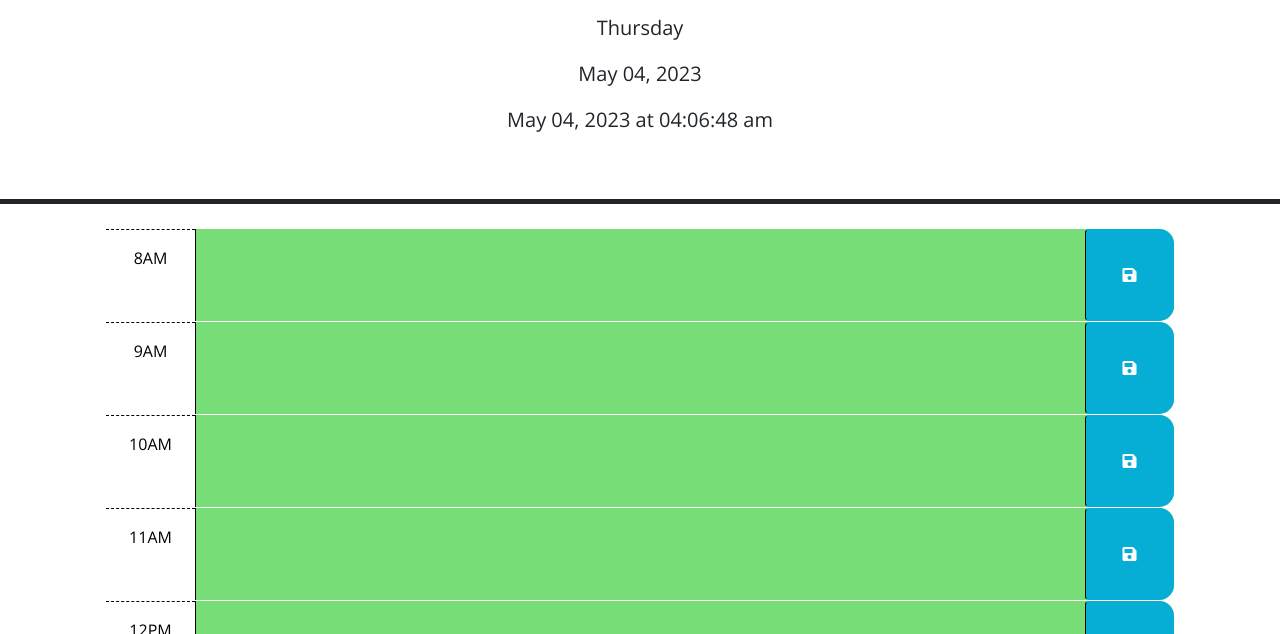
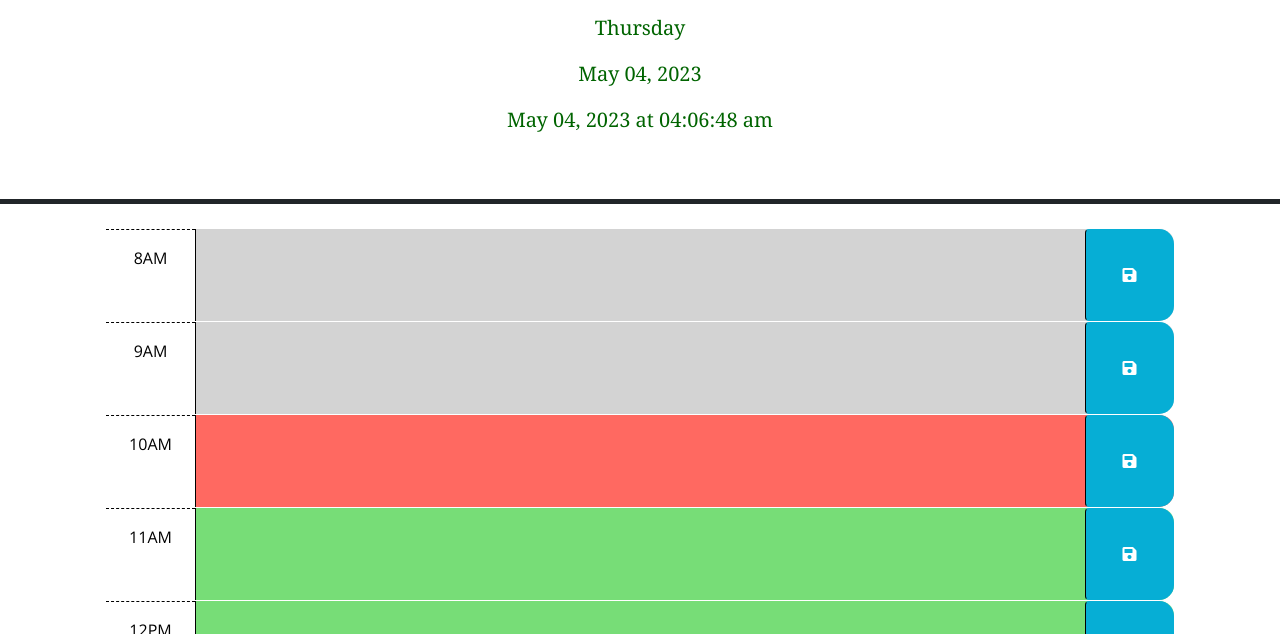
Before and after one commit to Pinto006/Work-Day-Scheduler, a plain HTML site: page index.html in a window 1280 px wide. Shown: the part 166-800 px from the top of the page. Drawn offline with nearby package versions, Linux system fonts and the light colour scheme.

Commit message:
adding screenshot image

```diff
--- a/script.js
+++ b/script.js
@@ -54,7 +54,8 @@ $("#17 .description").val(localStorage.getItem("17"));
 function hourChange() {
 
 $('.time-block').each (function () {
-    var currentHour = dayjs().hour();
+    // var currentHour = dayjs().hour();
+    var currentHour = 10;
     var blockHour = parseInt($(this).attr('id'));
 
     console.log(blockHour, currentHour)
--- a/style.css
+++ b/style.css
@@ -45,6 +45,12 @@ body {
     color: white;
   }
 
+  .lead {
+    font-family: Georgia, 'Times New Roman', Times, serif;
+    color:darkgreen;
+
+  }
+
   .saveBtn {
     border-left: 1px solid black;
     border-top-right-radius: 15px;
```
Also changed, not shown: images/Screenshot .png (added), 1 other file.
